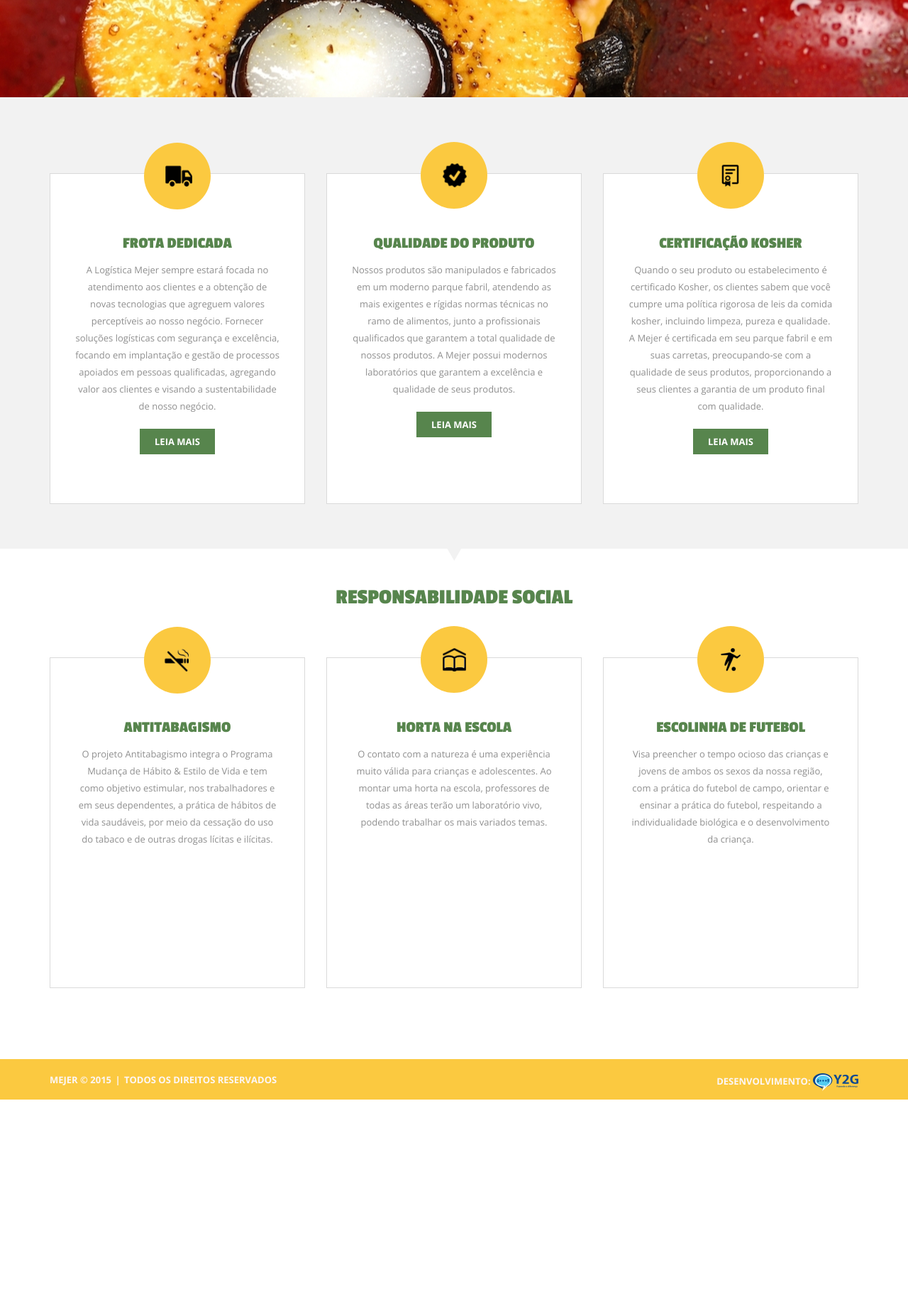
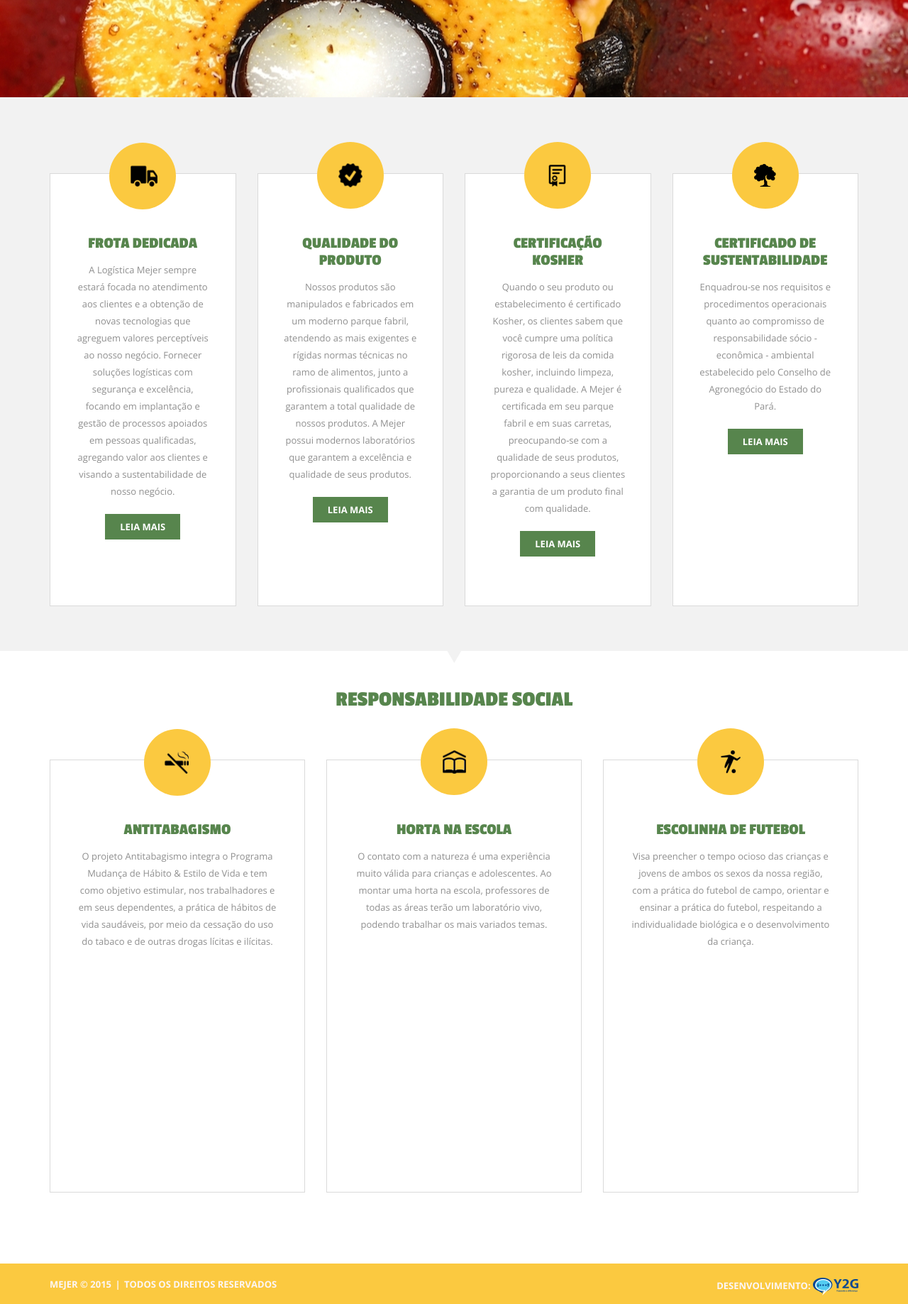
Before and after one commit to gustavoparaucho/Mejer, a PHP site: page / in a window 1280 px wide. Shown: the part 461-2298 px from the top of the page at 71% size. Before the commit the page ends 2010 px from the top, so only its background shows below. Run offline with PHP 8.4, Linux system fonts and the light colour scheme.

Commit message:
Inclusão de certificado de sustentabilidade

```diff
--- a/web/index.php
+++ b/web/index.php
@@ -20,7 +20,7 @@
     <!--content-->
     <div class="container">
         <div class="row">
-            <div class="col-lg-4 col-md-4 col-sm-4">
+            <div class="col-lg-3 col-md-3 col-sm-3">
                 <div class="thumb-pad1 maxheight wow fadeInLeft" data-wow-delay="0.4s">
                     <div class="badge"><img src="img/page1_icon1.png" alt=""></div>
                     <div class="thumbnail">
@@ -32,7 +32,7 @@
                     </div>
                 </div>
             </div>
-            <div class="col-lg-4 col-md-4 col-sm-4 wow fadeInLeft" data-wow-delay="0.2s">
+            <div class="col-lg-3 col-md-3 col-sm-3 wow fadeInLeft" data-wow-delay="0.3s">
                 <div class="thumb-pad1 maxheight">
                     <div class="badge"><img src="img/page1_icon2.png" alt=""></div>
                     <div class="thumbnail">
@@ -46,7 +46,7 @@
                     </div>
                 </div>
             </div>
-            <div class="col-lg-4 col-md-4 col-sm-4 wow fadeInLeft">
+            <div class="col-lg-3 col-md-3 col-sm-3 wow fadeInLeft" data-wow-delay="0.2s">
                 <div class="thumb-pad1 maxheight">
                     <div class="badge"><img src="img/page1_icon3.png" alt=""></div>
                     <div class="thumbnail">
@@ -56,6 +56,20 @@
                                Quando o seu produto ou estabelecimento é certificado Kosher, os clientes sabem que você cumpre uma política rigorosa de leis da comida kosher, incluindo limpeza, pureza e qualidade. A Mejer é certificada em seu parque fabril e em suas carretas, preocupando-se com a qualidade de seus produtos, proporcionando a seus clientes a garantia de um produto final com qualidade.
                             </p>
                             <p><a href="kosher.php" class="btn-default btn1">Leia mais</a></p>
+                        </div>
+                    </div>
+                </div>
+            </div>
+            <div class="col-lg-3 col-md-3 col-sm-3 wow fadeInLeft">
+                <div class="thumb-pad1 maxheight">
+                    <div class="badge"><img src="img/page1_icon7.png" alt=""></div>
+                    <div class="thumbnail">
+                        <div class="caption">
+                            <p class="title">CERTIFICADO DE SUSTENTABILIDADE</p>
+                            <p>
+                                Enquadrou-se nos requisitos e procedimentos operacionais quanto ao compromisso de responsabilidade sócio - econômica - ambiental estabelecido pelo Conselho de Agronegócio do Estado do Pará.
+                            </p>
+                            <p><a href="certificado_sustentabilidade.php" class="btn-default btn1">Leia Mais</a></p>
                         </div>
                     </div>
                 </div>
@@ -145,6 +159,7 @@
         </div>
     </div>-->
 </div>
+
 <!--footer-->
 <?php include 'footer.php';?>
 </body>
```
Also changed, not shown: web/certificado_sustentabilidade.php (added, +41 -0 lines), web/img/certificado_sustentabilidade.jpg (added), web/img/page1_icon7.png (added).
